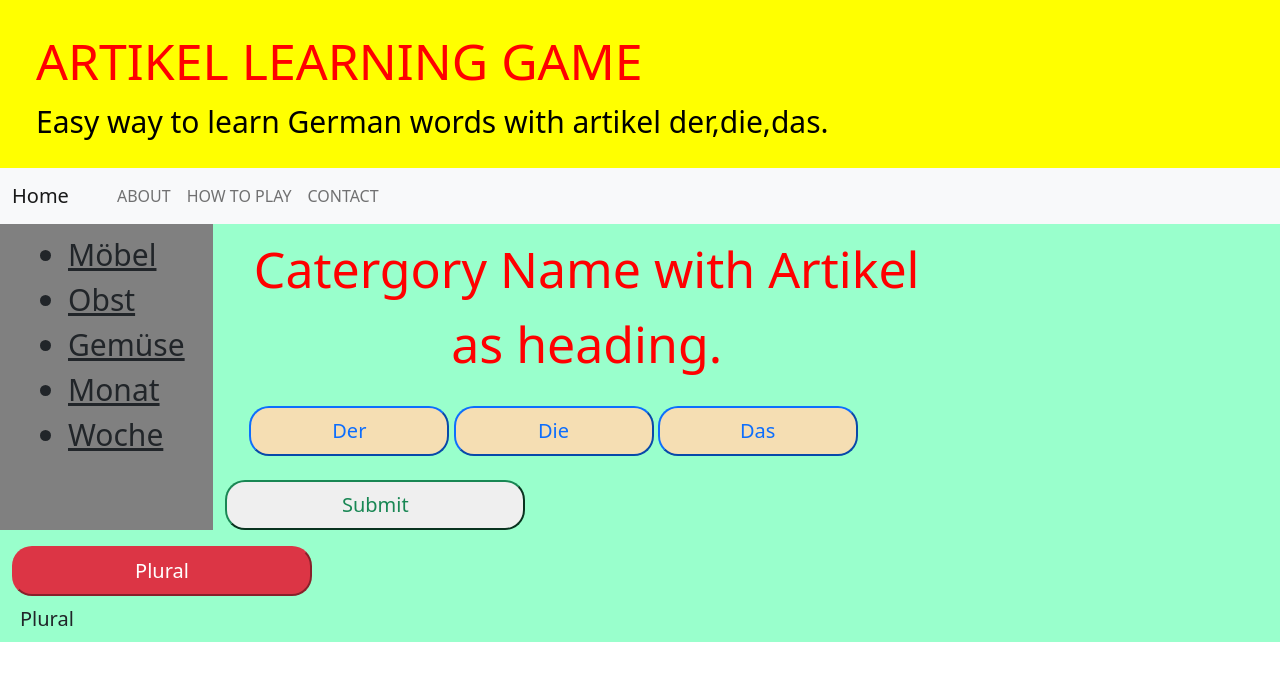
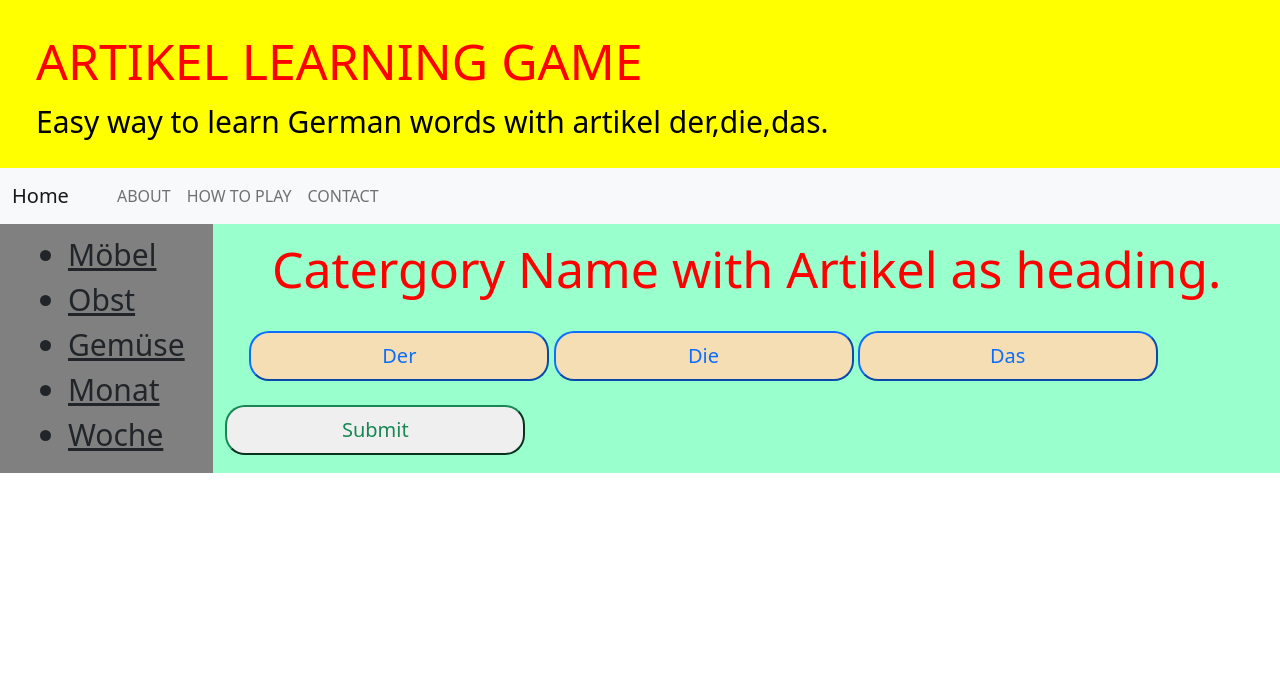
Before and after one commit to fenilaphilip/DerDieDas, a plain HTML site: page public_html/index.html in a window 1280 px wide. Drawn offline with nearby package versions, Linux system fonts and the light colour scheme.

Commit message:
https://github.com/fenilaphilip/DerDieDas/issues/5

```diff
--- a/public_html/index.html
+++ b/public_html/index.html
@@ -44,7 +44,7 @@
                         <ul id="categories-container" ></ul>
                     </div>
                 </div>
-                <div class="col-7 pt-2">
+                <div class="col pt-2">
                     <div class="openCategoryName">
                         Catergory Name with Artikel as heading.
                     </div>
@@ -52,6 +52,7 @@
                         <button type="button" class="mybutton btn-outline-primary btn-lg p-2" >Der</button>
                         <button type="button" class="mybutton btn-outline-primary btn-lg p-2" >Die</button>
                         <button type="button" class="mybutton btn-outline-primary btn-lg p-2" >Das</button>
+
                     </div>
                     <div>
                         <div>
@@ -61,11 +62,6 @@
                             <button type="button" class="mybutton1 btn-white btn-outline-success btn-block p-2" >Submit</button>
                         </div>
                     </div>
-                </div>
-                <div class="col pt-2">
-                    <div class="show-plural pt-2">
-                        <button type="button" class="mybutton1  btn-danger btn-block p-2" >Plural</button>
-                        <div class="headingplural p-2">Plural</div>
                 </div>
             </div>
         </div>
--- a/public_html/mystyles.css
+++ b/public_html/mystyles.css
@@ -35,18 +35,11 @@
     color:red;
     text-align:center;
 }
-.headingplural{
+.mybutton{
     padding: 10px 20px;
     font-size: 20px;
     border-radius: 20px;
     width: 300px;
-
-}
-.mybutton{
-    padding: 10px 20px;
-    font-size: 20px;
-    border-radius: 20px;
-    width: 200px;
     background:wheat;
 }
 .mybutton1{
@@ -54,5 +47,5 @@
     font-size: 20px;
     border-radius: 20px;
     width: 300px;
-
+    text-align: center;
 }
```
Lines whose indentation alone changed are shown as unchanged.
